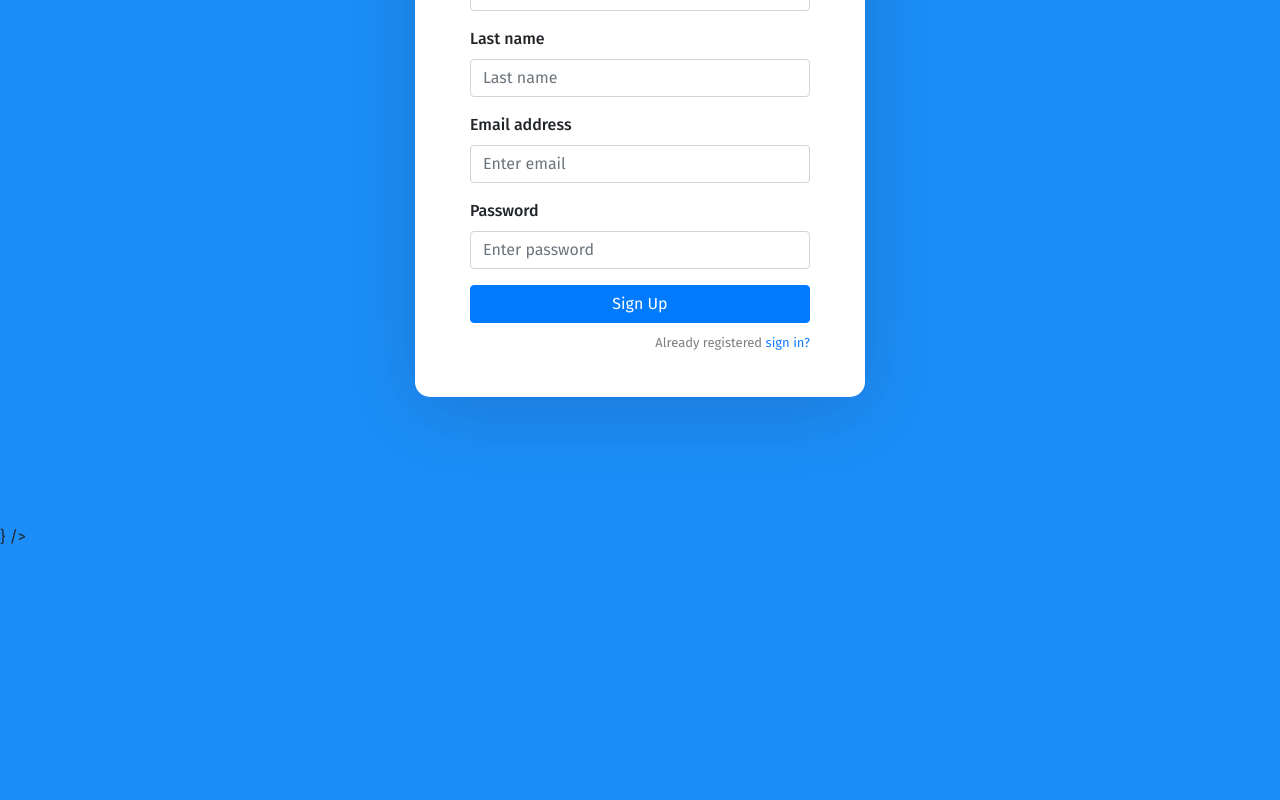
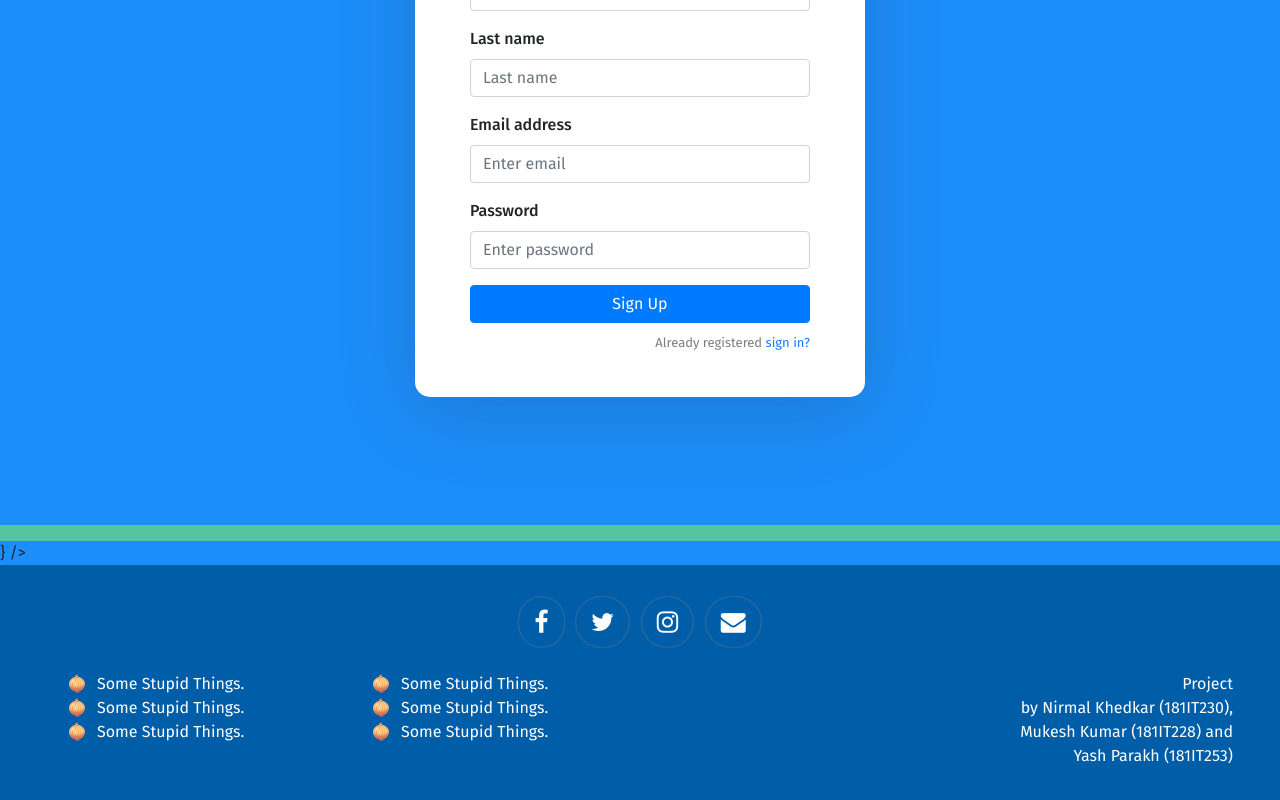
Before and after one commit to nirmalhk7/agribazaar, a React (Create React App) app in the folder client/: page /sign-up in a window 1280 px wide. Shown: the part 295-1095 px from the top of the page. Before the commit the page ends 844 px from the top, so only its background shows below. Built offline with nearby package versions, Linux system fonts and the light colour scheme.

Commit message:
Minor UI Fixes
Signed-off-by: Nirmal Khedkar <nirmalhk7@gmail.com>

```diff
--- a/client/src/App.js
+++ b/client/src/App.js
@@ -6,6 +6,8 @@ import  Index from "./components/index"
 import Login from "./components/login-component";
 import SignUp from "./components/signup-component";
 import Cart from "./components/cart-component";
+import Navbar from "./components/navbar-component";
+import Footer from "./components/footer-component";
 import Error from "./components/error-component"
 import Cookies from "js-cookie";
 import Product from "./components/product-description-component"
@@ -45,9 +47,11 @@ export default class App extends Component {
   render(){
       const DefaultContainer = () =>(
         <>
+        <div className='navbar'><Navbar user={this.state} handleAccount={this.handleAccount}/></div>
         <Route exact path="/cart" component={Cart} />
         <Route path="/product/:id" component={Product}/>
         <Route exact path='/' component={() => <Index user={this.state} handleAccount={this.handleAccount} />} />}  />
+        <div className="footer"><Footer/></div>
         </>
       )
       return (
--- a/client/src/components/index.js
+++ b/client/src/components/index.js
@@ -11,7 +11,7 @@ import slides from '../shared/data/slider-images'
 const Index = (props) => {
     return (
         <div>
-            <div className='navbar'><Navbar user={props.user} handleAccount={props.handleAccount}/></div>
+
             <div className='slider'><Slider images = {slides.images}/></div>
             <div className="offer"><Offer/></div>
             <div className="containers-fluid">
@@ -19,7 +19,7 @@ const Index = (props) => {
                     <Products/>
                 </div>
             </div>
-            <div className="footer"><Footer/></div>
+
         </div>
     );
 }
--- a/client/src/shared/stylesheets/signup-style.css
+++ b/client/src/shared/stylesheets/signup-style.css
@@ -4,7 +4,6 @@
   box-sizing: border-box;
 }
 body {
-  background: #1C8EF9 !important;
   min-height: 100vh;
   display: flex;
   font-weight: 400;
```
